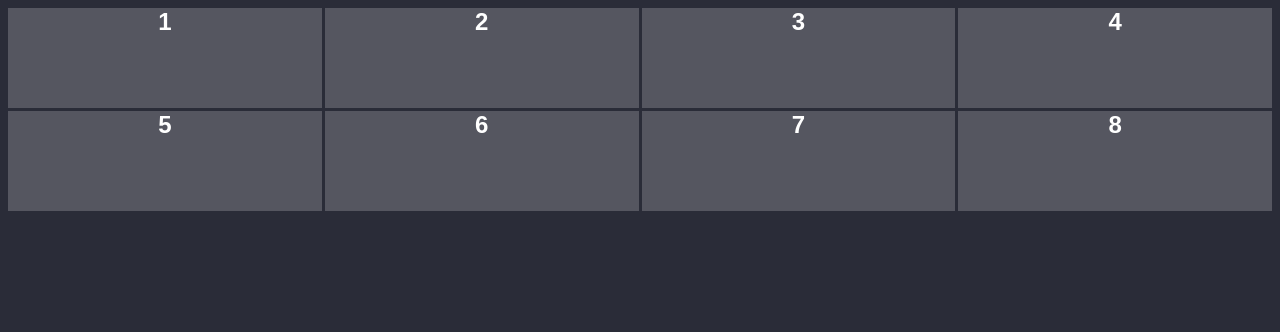
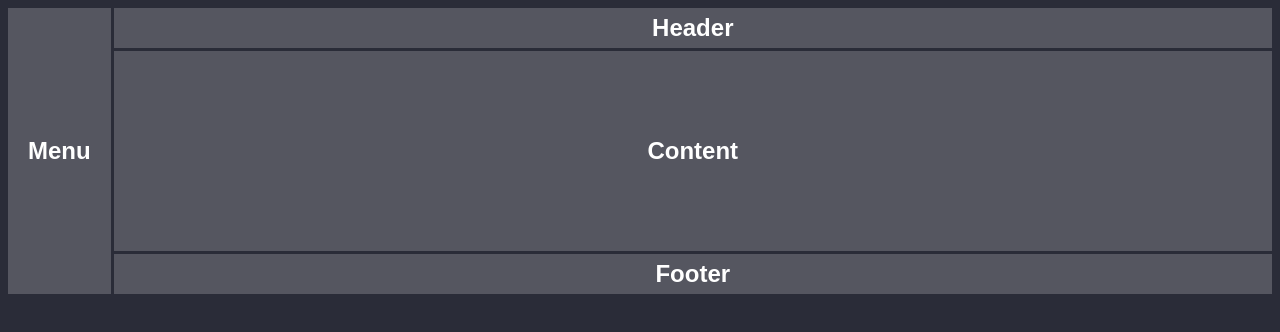
Before and after one commit to erroldtumaque/css-grid, a plain HTML site: page positioning-items/index.html in a window 1280 px wide. Drawn offline with Linux system fonts and the light colour scheme.

Commit message:
Positioning Items

```diff
--- a/positioning-items/index.html
+++ b/positioning-items/index.html
@@ -7,14 +7,10 @@
 
 <body>
     <div class="container">
-        <div>1</div>
-        <div>2</div>
-        <div>3</div>
-        <div>4</div>
-        <div>5</div>
-        <div>6</div>
-        <div>7</div>
-        <div>8</div>
+        <div class="header">Header</div>
+        <div class="menu">Menu</div>
+        <div class="content">Content</div>
+        <div class="footer">Footer</div>
     </div>
 </body>
 
--- a/positioning-items/style/style.css
+++ b/positioning-items/style/style.css
@@ -11,18 +11,37 @@ body {
     max-width: 1600px;
     margin: 0 auto;
     display: grid;
-    /* grid-template-columns: 1fr 1fr 1fr; */
-    grid-template-columns: repeat(4,1fr);
-    grid-template-rows: repeat(2,100px);
-    /* Short-hand version below */
-    grid-template: repeat(2,100px) / repeat(4,1fr);
+    grid-template-columns: repeat(12, 1fr);
+    grid-template-rows: 40px 200px 40px;
     grid-gap: 3px;
 }
 
 .container div {
+    display: flex;
+    justify-content: center;
+    align-items: center;
     background: rgba(255,255,255,0.2);
 }
 
-h1 {
-  color: red;
+.header {
+    grid-column-start: 1;
+    grid-column-end: 3;
+    /* Short-hand 3 column lines*/
+    grid-column: 1 / 3;
+    /* Short-hand spans 3 columns*/
+    grid-column: 1 / span 3;
+    /* Short-hand spans to the end good for unknown number of columns*/
+    grid-column: 2 / -1;
 }
+
+.menu {
+    grid-row: 1 / -1;
+}
+
+.content {
+    grid-column: 2 / -1;
+}
+
+.footer {
+    grid-column: 2 / -1;
+}
```
Also changed, not shown: 1 other file.
